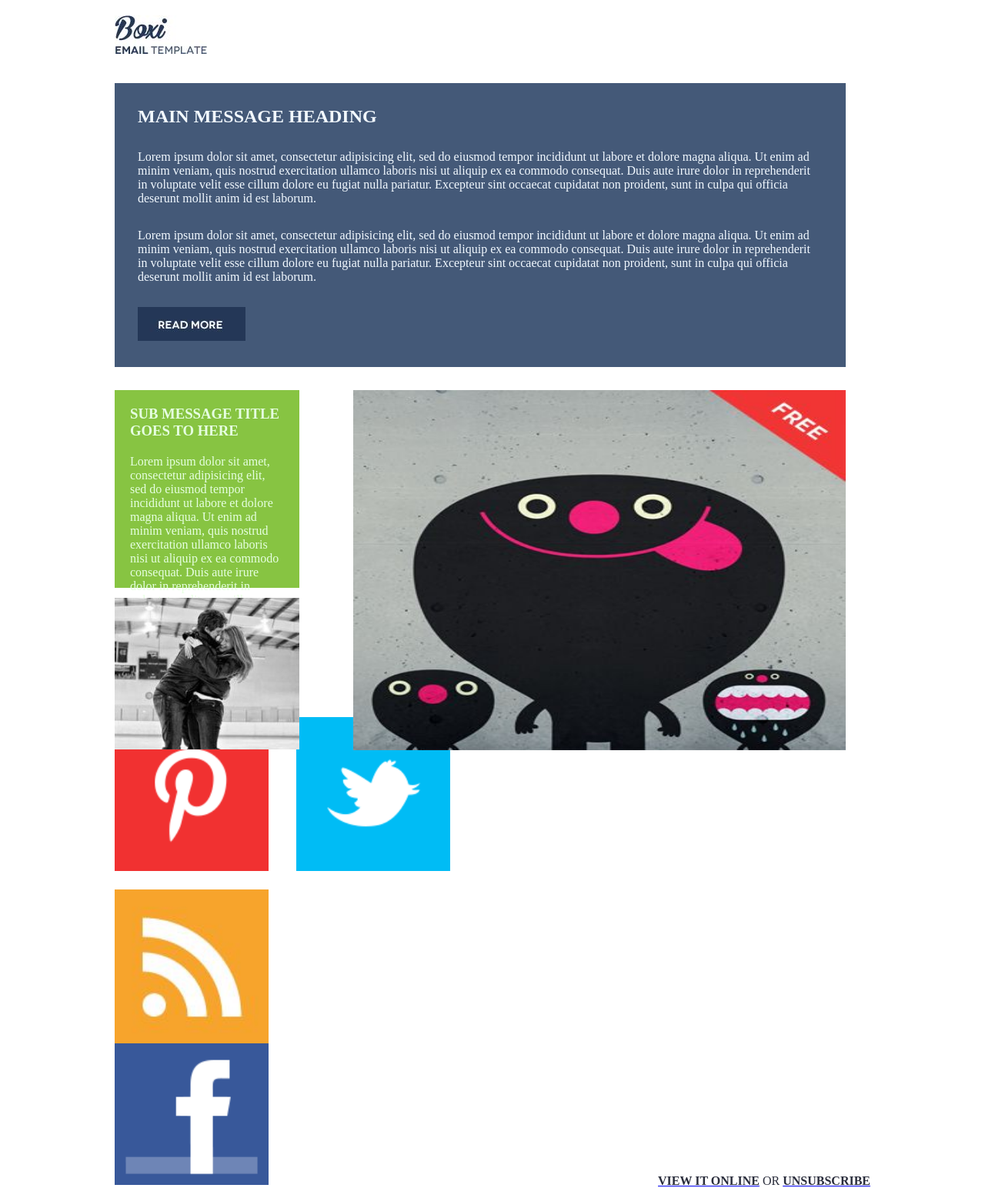
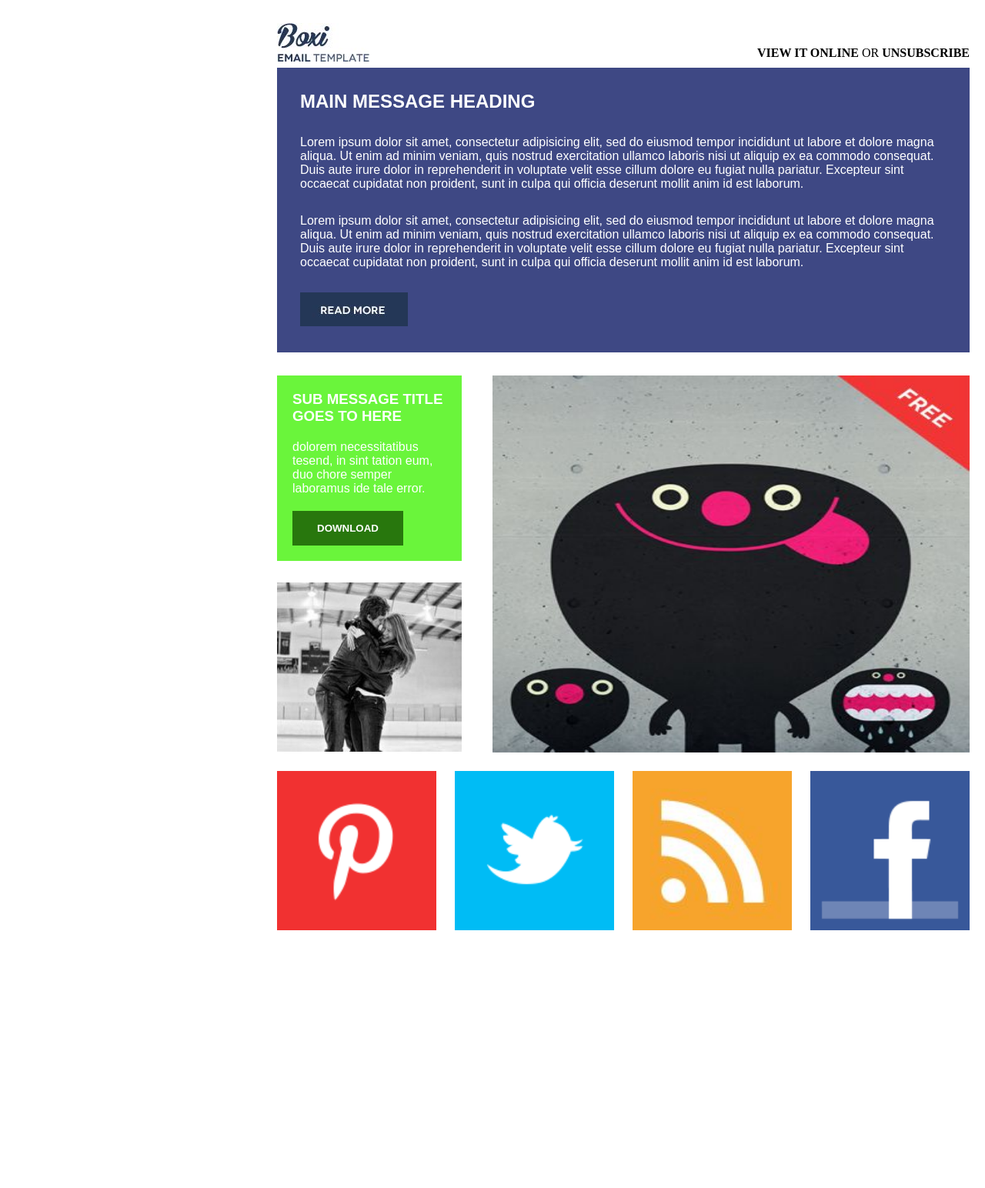
Before and after one commit to vijaygadkari/demo, a plain HTML site: page boxi/index.html in a window 1280 px wide. Shown: the whole page at 77% size. After the commit the page ends 1233 px from the top, so only its background shows below. Drawn offline with Linux system fonts and the light colour scheme.

Commit message:
Add files via upload
boxi updated

```diff
--- a/boxi/assets/css/styles.css
+++ b/boxi/assets/css/styles.css
@@ -1,122 +1,119 @@
 *{
-	padding: 0px;
-	margin: 0px;
-	/*box-sizing: border-box;*/
+	margin: 0;
+	padding: 0;
 }
 .container{
-  width: 950px;
-  position: relative;
-  top: 20px;
-  margin: auto;
-
+	position: relative;
+	margin: 0 auto;
+	width: 900px;
 }
-/*header section starts	*/
+header{
+	margin-top: 30px;
+}
 h1{
 	display: inline-block;
 }
+
+
 .subscribe{
 	position: absolute;
-	display: inline-block;
-	bottom: 0px;
 	right: 0px;
-	color:#2a2d3c;
+	top:30px;
 	text-transform: uppercase;
-}
-
-h1 a{
-	position: relative;
-	display: inline-block;
-	text-decoration: none;
-
-}
-h1 a img{
-	position: relative;
-	display: inline-block;
-	text-decoration: none;
-
-}
-a strong{
-	color:#2a2d3c;
-	text-decoration: none;
-}
-/*header ends*/
-
-main{
-	height: 794px;
-	padding: 30px 0px;
+	color: black;
 }
 .main{
 	padding: 30px;
-	margin-bottom: 30px;
-	background-color: #445978;
-	color: #f2f9ff;
+	background-color: #3E4884;
+	font-family: sans-serif;
 }
 h2{
 	padding-bottom: 30px;
+	color:#ffffff;
+	font-family: sans-serif;
 	text-transform: uppercase;
 }
-.main  p{
-	padding-bottom: 30px;
+.main>p{
+	padding-bottom: 30px
 }
-
-.main p:first-letter{
-	text-transform: capitalize;
+.main>button{
+	padding: 15px 32px;
+	border: none;
+	background-color: #07214B;
+	color:white;
+	font-weight: bold;
+	text-transform: uppercase;
 }
 .sub{
 	position: relative;
+	margin-top: 30px;
 }
 article{
 	position: absolute;
+	padding: 20px;
+	background-color: #6AF53B;
+	display: inline;
+	font-family: sans-serif;
 	width: 200px;
-	height: 217px;
-	display: inline-block;
-	padding: 20px;
-	background-color: #87c442;
-	color: #e6ffe1;
 }
 h3{
+	padding-bottom: 20px;
+	color: #ffffff;
+	text-transform: uppercase;
+	font-family: sans-serif;
+}
+article>p{
+	padding-bottom: 20px;
+}
+article>button{
+	padding: 15px 32px;
+	background-color: #28770D;
+	border: none;
+	color:white;
+	font-weight: bold;
 	text-transform: uppercase;
 }
-article p{
-	padding: 20px 0px;
+.anyimage-figure{
+	float: right;
 }
-article p:first-letter{
-	text-transform: capitalize;
+.anyimage-figure>img{
+	height: 490px;
+	width: 620px;
 }
-.anyimage-figure{
+.any-figure{
 	position: absolute;
-	right: 0px;
-	top:0px;
+	margin-top: 30px;
+	bottom: 0;
+	top: 239px;
 }
-.anyimage-figure img{
-	height: 468px;
-	width: 640px;
-}
-#anyimage2{
-	position: absolute;
-	top: 270px;
-	left: 0px;
-	width:240px;
-}
-footer ul{
-	/*display: inline-block;*/
+.any-figure>img{
+	height: 220px;
+	width: 240px;
 }
 .scocial_media_icons{
+	margin: 20px 0px 20px 0px;
+	display: inline-block;
 	list-style-type: none;
+}
+.scocial_media_icons> li{
 	display: inline-block;
 }
-.scocial_media_icons > li{
-	display: inline-block;
+.scocial_media_icons> li >a >img{
+	width: 207px;
 }
-.scocial_media_icons > li >a >img{
-	width: 200px;
+.Pinterest{
+	margin-right: 20px;
 }
 .Twitter{
-	padding: 0px 32px;
+	margin-right: 20px;
 }
 .container{
-	padding-right: 32px;
+	margin-right: 20px;
 }
-footer ul li{
-	display: inline-block;
+p{
+	color:#ffffff;
 }
+a{
+	text-decoration: none;
+	color: black;
+}
--- a/boxi/index.html
+++ b/boxi/index.html
@@ -46,40 +46,37 @@
 					<article>
 						<h3>sub message title goes to here</h3>
 						<p class="sub_heading_second_paragraph">
-							Lorem ipsum dolor sit amet, consectetur adipisicing elit, sed do eiusmod
-							tempor incididunt ut labore et dolore magna aliqua. Ut enim ad minim veniam,
-							quis nostrud exercitation ullamco laboris nisi ut aliquip ex ea commodo
-							consequat. Duis aute irure dolor in reprehenderit in voluptate velit esse
-							cillum dolore eu fugiat nulla pariatur. Excepteur sint occaecat cupidatat non
-							proident, sunt in culpa qui officia deserunt mollit anim id est laborum.
-						<button>download</button>
+							dolorem necessitatibus tesend, in sint tation eum, duo chore semper laboramus ide tale error.
 						</p>
+							<button type="button">download</button>
 					</article>
 					<figure class="anyimage-figure">
 						<img id="anyimage" alt="anyimage" src="assets/images/image.jpg">
 					</figure>
-					<img id="anyimage2" alt="anyimage2" src="assets/images/anyimg.jpg">
+					<figure class="any-figure">
+						<img id="anyimage2" alt="anyimage2" src="assets/images/anyimg.jpg">
+					</figure>
 				</section>
 			</main>
 			<footer>
 				<ul class="scocial_media_icons">
-					<li class="Pinterest">
-						<a href="#fixme" title="Pinterest">
+					<li>
+						<a class="Pinterest" href="#fixme" title="Pinterest">
 							<img src="assets/images/Pinterest.png" alt="Pinterest">
 						</a>
 					</li>
-					<li class="Twitter">
-						<a href="#fixme" title="Twitter">
+					<li>
+						<a class="Twitter" href="#fixme" title="Twitter">
 							<img src="assets/images/Twitter.png" alt="Twitter">
 						</a>
 					</li>
-					<li class="container">
-						<a href="#fixme" title="container">
+					<li>
+						<a class="container" href="#fixme" title="container">
 							<img src="assets/images/container.jpg" alt="container">
 						</a>
 					</li>
-					<li class="Facebook">
-						<a href="#fixme" title="Facebook">
+					<li>
+						<a class="Facebook" href="#fixme" title="Facebook">
 							<img src="assets/images/Facebook.png" alt="Facbook">
 						</a>
 					</li>
```
